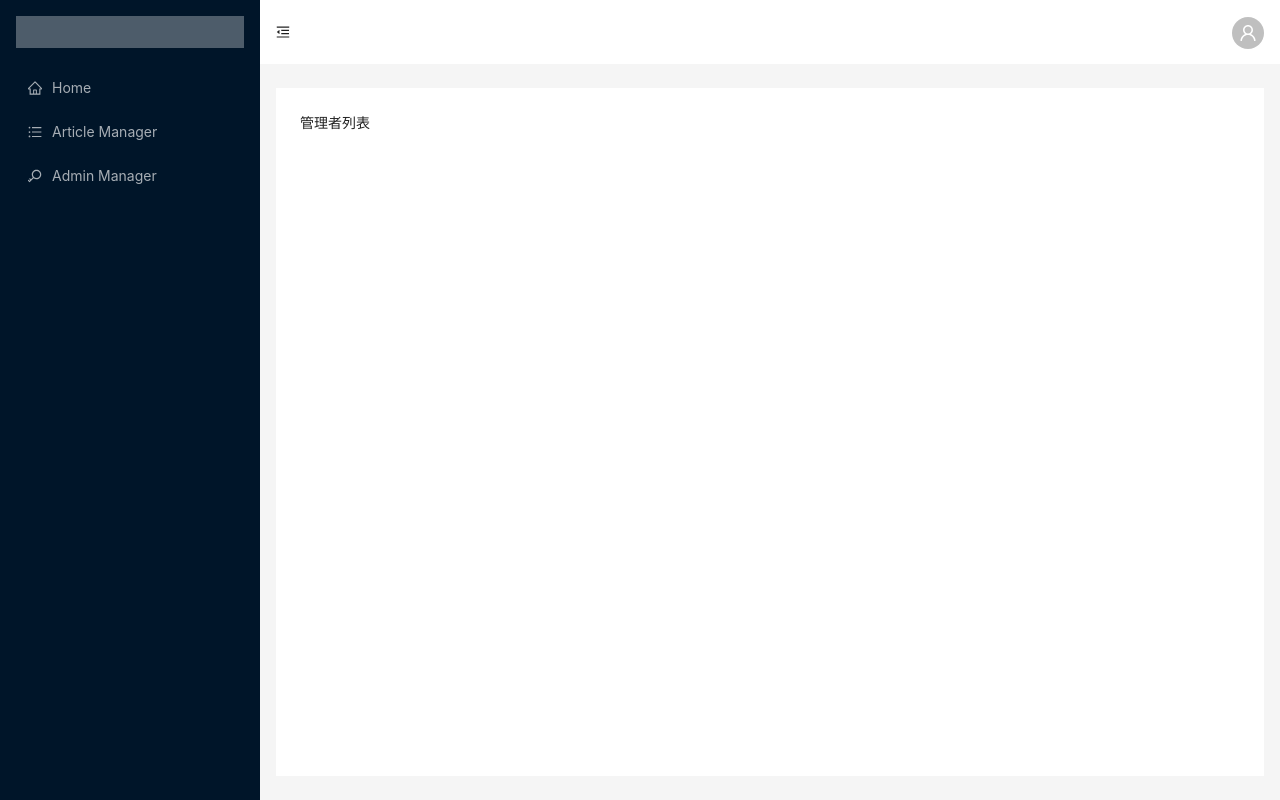
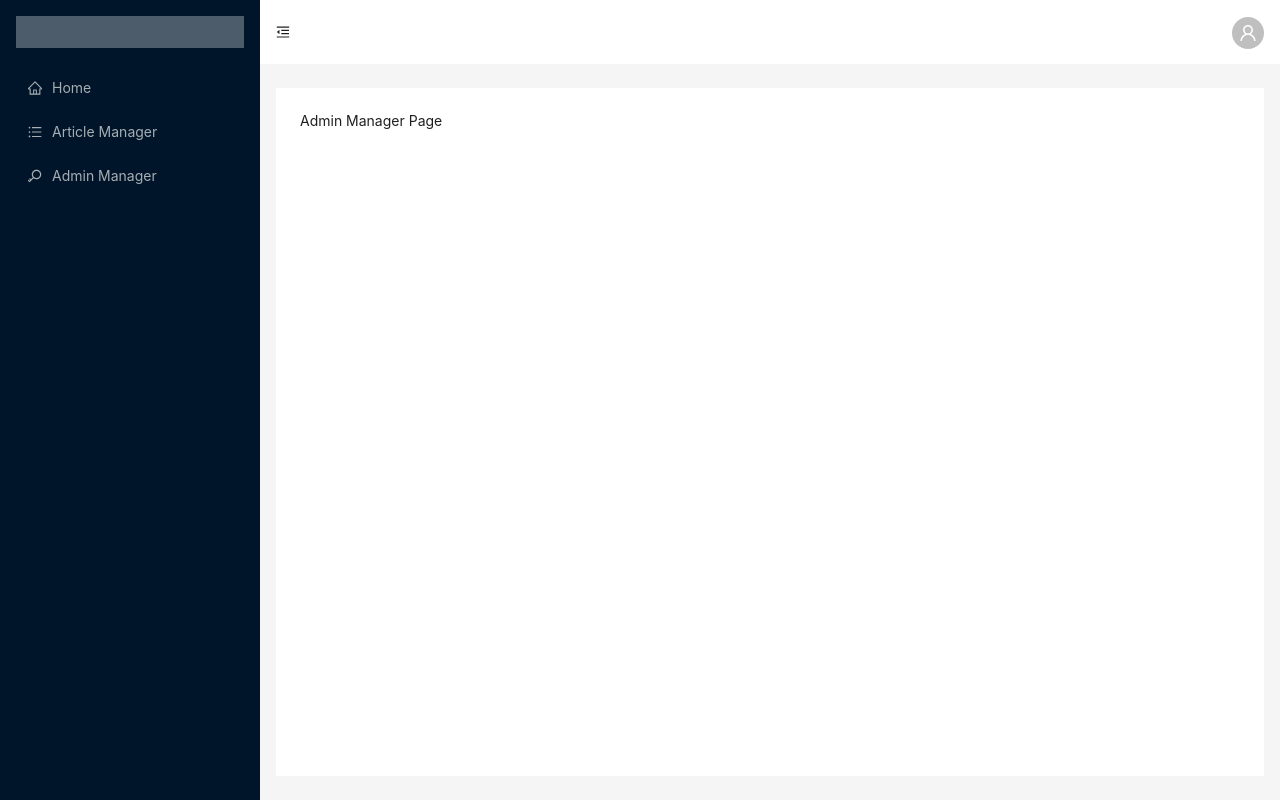
Before and after one commit to RexHung0302/casl-redux-app, a Next.js app: page /dashboard/admin-manager in a window 1280 px wide. Built offline with nearby package versions, Linux system fonts and the light colour scheme.

Commit message:
fix: change page word

```diff
--- a/pages/dashboard/admin-manager/index.tsx
+++ b/pages/dashboard/admin-manager/index.tsx
@@ -3,7 +3,7 @@ import DashboardLayout from "@/pages/dashboard/layout";
 
 const AdminManager = () => {
   return (
-    <>管理者列表</>
+    <>Admin Manager Page</>
   )
 };
 
--- a/pages/dashboard/article-manager/index.tsx
+++ b/pages/dashboard/article-manager/index.tsx
@@ -169,7 +169,6 @@ const ArticleManager = ({
       />
       {/* Edit Modal */}
       <Modal
-        forceRender
         title="Edit Article"
         centered
         open={editModalVisible}
```
